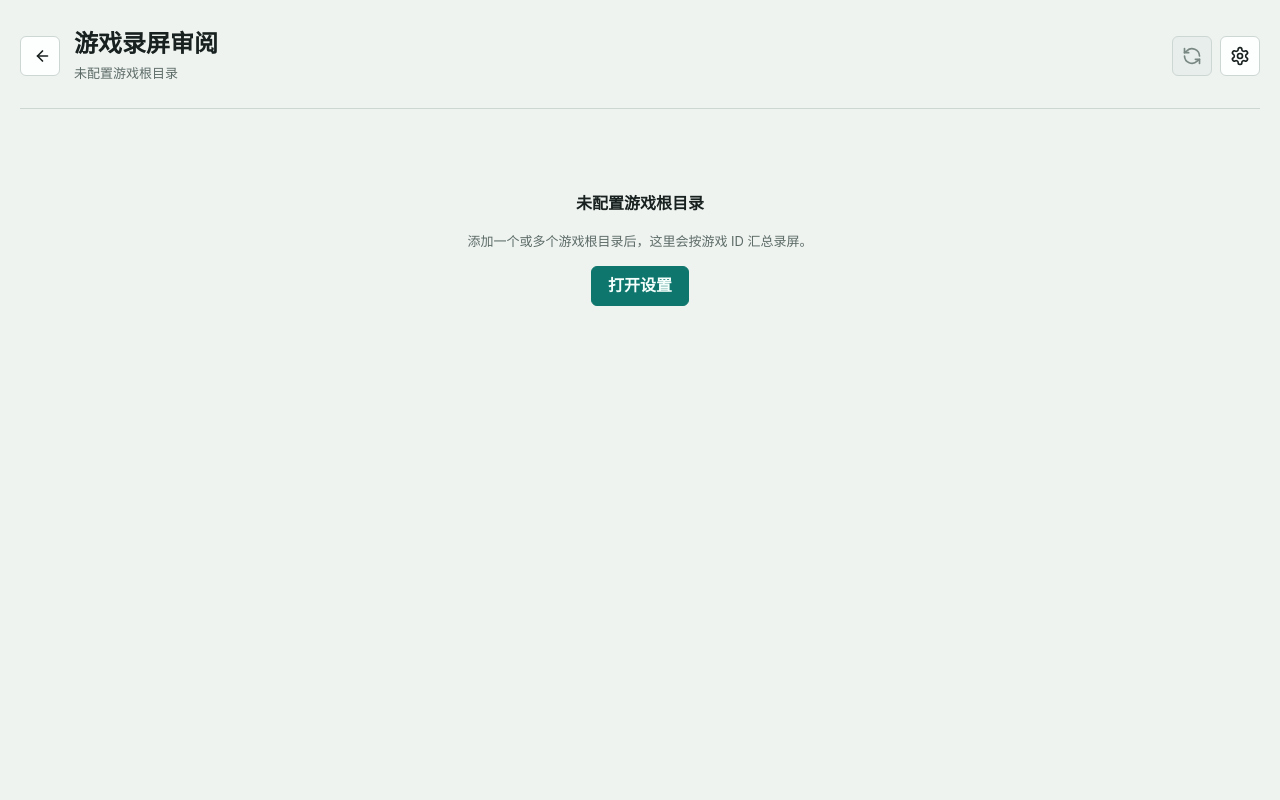
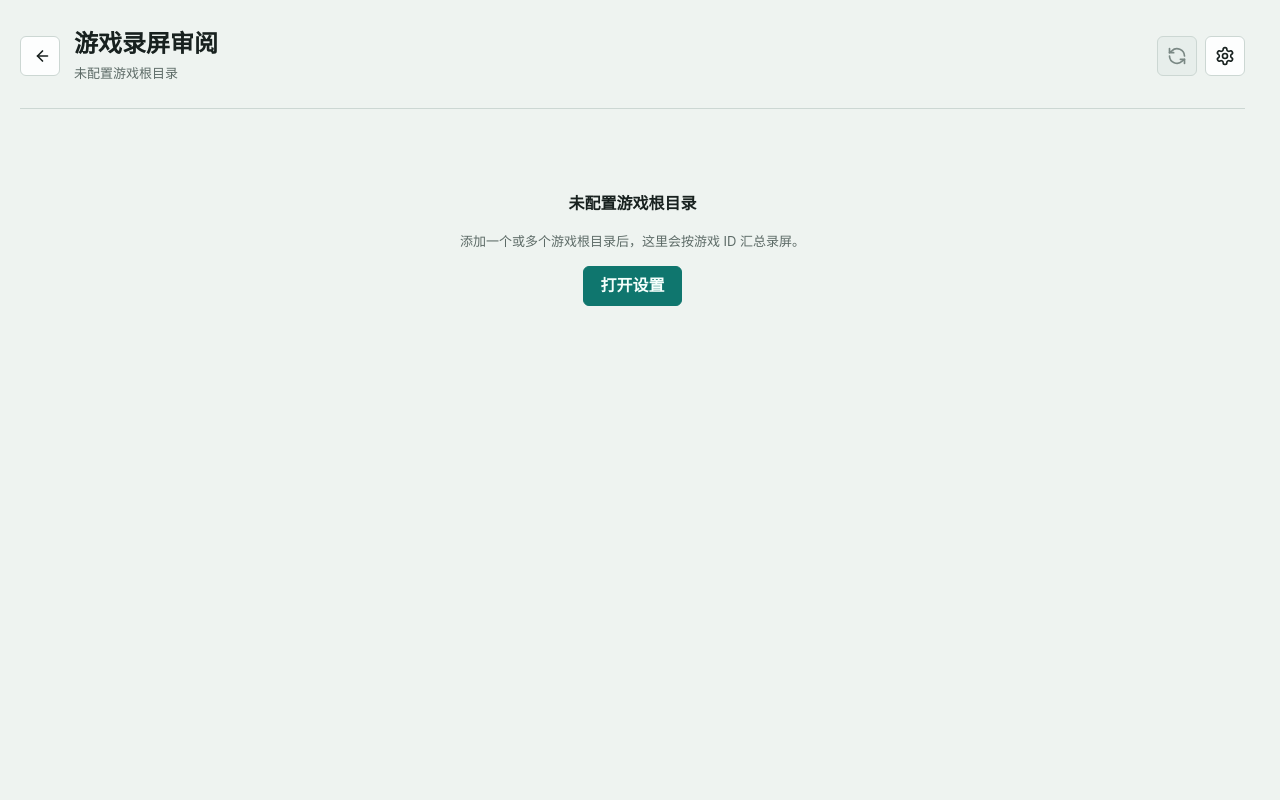
Before and after one commit to yufelix1/my-toolkit, a Flask app: page /tools/game-recording-review/ in a window 1280 px wide. Run offline with Flask 3, Linux system fonts and the light colour scheme; parts of the project's set-up code (start-up, migrations or seed data) failed here and were passed over.

Commit message:
fix(review): stabilize tab layout width

```diff
--- a/static/css/game_recording_review.css
+++ b/static/css/game_recording_review.css
@@ -1,3 +1,8 @@
+/* Keep the centered shell fixed when a tab adds or removes the page scrollbar. */
+html {
+    scrollbar-gutter: stable;
+}
+
 .review-page {
     --review-accent: var(--accent);
     --review-accent-dark: var(--accent-strong);
```
